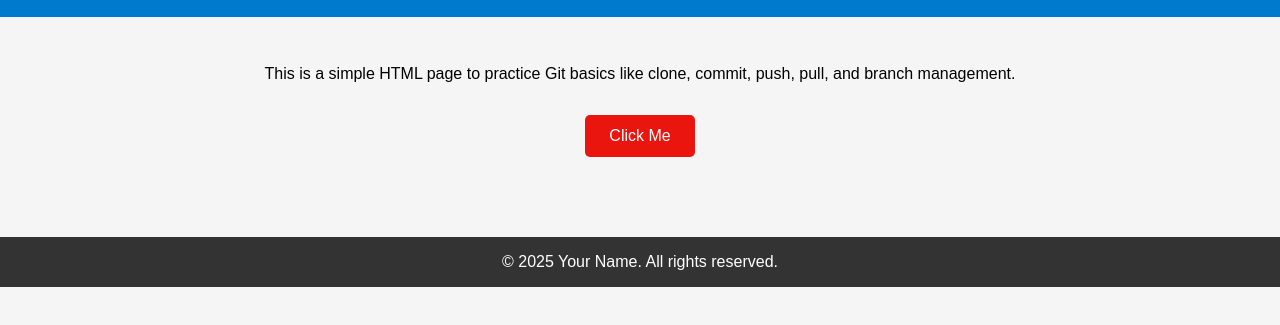
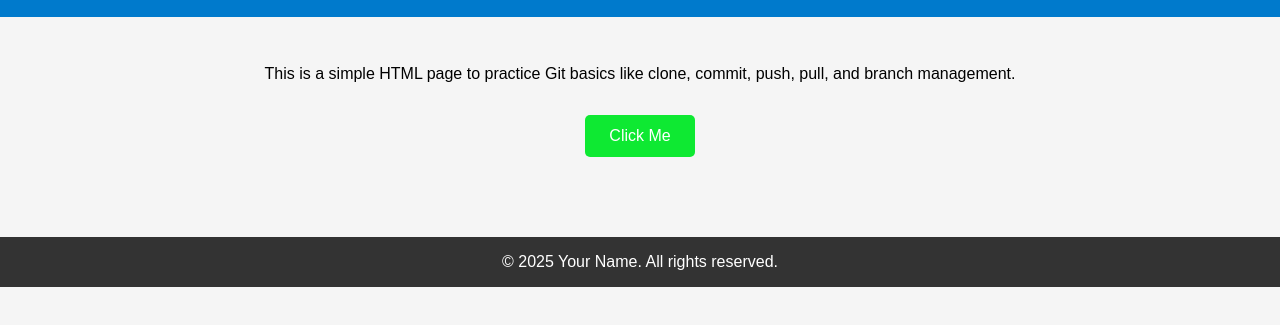
Before and after one commit to hajasaheer/devops-training, a plain HTML site: page index.html in a window 1280 px wide. Shown: the part 95-420 px from the top of the page. Drawn offline with Linux system fonts and the light colour scheme.

Commit message:
changed button colour 2

```diff
--- a/index.html
+++ b/index.html
@@ -21,7 +21,7 @@
       padding: 2em;
     }
     button {
-      background-color: #e9150e;
+      background-color: #0ee932;
       color: white;
       border: none;
       padding: 0.75em 1.5em;
```
